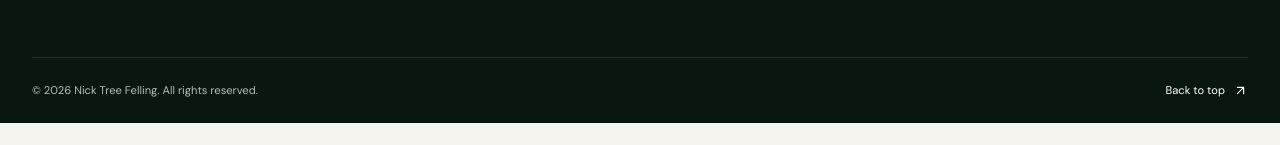
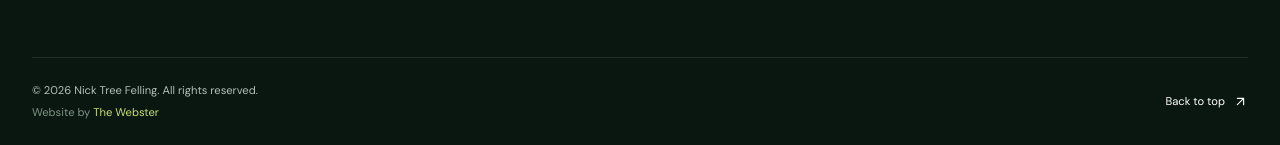
Before and after one commit to thewebster0326/nicktreefelling, a plain HTML site: page index.html in a window 1280 px wide. Shown: the part 6419-6564 px from the top of the page. Before the commit the page ends 6542 px from the top, so only its background shows below. Drawn offline with Linux system fonts and the light colour scheme.

Commit message:
Add The Webster footer credit

```diff
--- a/index.html
+++ b/index.html
@@ -260,7 +260,7 @@
       <div class="footer-column"><h3>Services</h3><a href="#services">Tree felling & trimming</a><a href="#services">Stump removal</a><a href="#services">Palm tree care</a><a href="#services">Plot & bush clearing</a></div>
       <div class="footer-column footer-contact"><h3>Get in touch</h3><a href="tel:+27713376731"><svg><use href="#icon-phone"/></svg>071 337 6731</a><a href="mailto:nicktreefelling79@gmail.com"><svg><use href="#icon-mail"/></svg>nicktreefelling79@gmail.com</a><span><svg><use href="#icon-pin"/></svg>Western Cape, South Africa</span></div>
     </div>
-    <div class="container footer-bottom"><p>© <span id="current-year">2026</span> Nick Tree Felling. All rights reserved.</p><a href="#home">Back to top <svg><use href="#icon-arrow-up"/></svg></a></div>
+    <div class="container footer-bottom"><p>© <span id="current-year">2026</span> Nick Tree Felling. All rights reserved.<span class="footer-credit">Website by <a href="https://www.thewebster.co.za/" target="_blank" rel="noopener">The Webster</a></span></p><a href="#home">Back to top <svg><use href="#icon-arrow-up"/></svg></a></div>
   </footer>
 
   <a class="whatsapp-float" href="https://wa.me/27713376731?text=Hi%20Nick%20Tree%20Felling%2C%20I%27d%20like%20a%20free%20quote." target="_blank" rel="noopener" aria-label="Chat to Nick Tree Felling on WhatsApp"><svg><use href="#icon-whatsapp"/></svg><span>WhatsApp us</span></a>
--- a/styles.css
+++ b/styles.css
@@ -243,6 +243,8 @@ svg { width: 1.25em; height: 1.25em; fill: none; stroke: currentColor; stroke-wi
 .footer-bottom { display: flex; align-items: center; justify-content: space-between; padding-top: 23px; padding-bottom: 23px; border-top: 1px solid rgba(255, 255, 255, .1); font-size: .7rem; }
 .footer-bottom p { margin: 0; }
 .footer-bottom a { display: flex; align-items: center; gap: 8px; color: var(--paper); }
+.footer-credit { display: block; margin-top: 3px; color: #7f9184; }
+.footer-bottom .footer-credit a { display: inline; color: var(--lime); }
 .footer-bottom svg { width: 15px; height: 15px; }
 .whatsapp-float { position: fixed; z-index: 80; right: 24px; bottom: 24px; display: flex; min-height: 54px; align-items: center; gap: 10px; padding: 12px 19px; border-radius: 40px; color: var(--paper); background: #1f9d55; box-shadow: 0 8px 30px rgba(7, 40, 22, .25); font-size: .79rem; font-weight: 700; transition: background .2s, transform .2s; }
 .whatsapp-float:hover { background: #178448; transform: translateY(-3px); }
```
